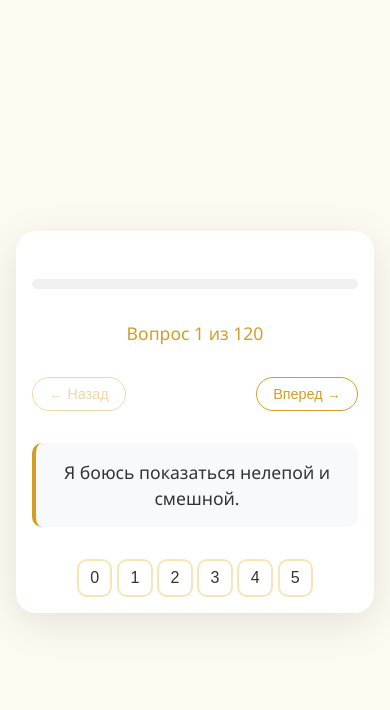
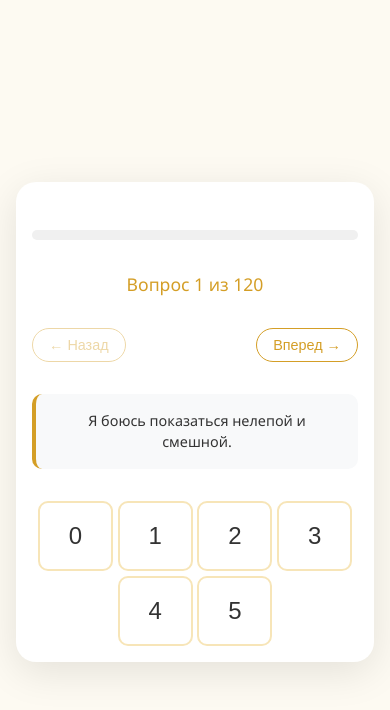
Before and after one commit to yanvoronkov/yarkozhivi.space, a plain HTML site: page index.html in a window 390 px wide. Both pictures are taken after a click on the button "Начать тест". Drawn offline with nearby package versions, Linux system fonts and the light colour scheme.

Commit message:
Changes js css

```diff
--- a/script.js
+++ b/script.js
@@ -279,7 +279,7 @@ class Quiz {
 				},
 				scales: {
 					x: { beginAtZero: true, max: 50, grid: { display: false }, ticks: { font: { size: 14 } } },
-					y: { grid: { display: false }, ticks: { font: { size: 12 } } }
+					y: { grid: { display: false }, ticks: { font: { size: 11 } } }
 				}
 			},
 			plugins: [dataLabelsPlugin]
--- a/styles.css
+++ b/styles.css
@@ -254,7 +254,7 @@ p {
     }
 
     #current-question {
-        font-size: 1.1rem;
+        font-size: 0.9rem;
     }
 
     .btn {
@@ -267,8 +267,8 @@ p {
     }
 
     .answer-btn {
-        padding: 0.5rem 0.7rem;
-        font-size: 1rem;
+        padding: 1.2rem 1.8rem;
+        font-size: 1.5rem;
         display: flex;
     }
 
```
